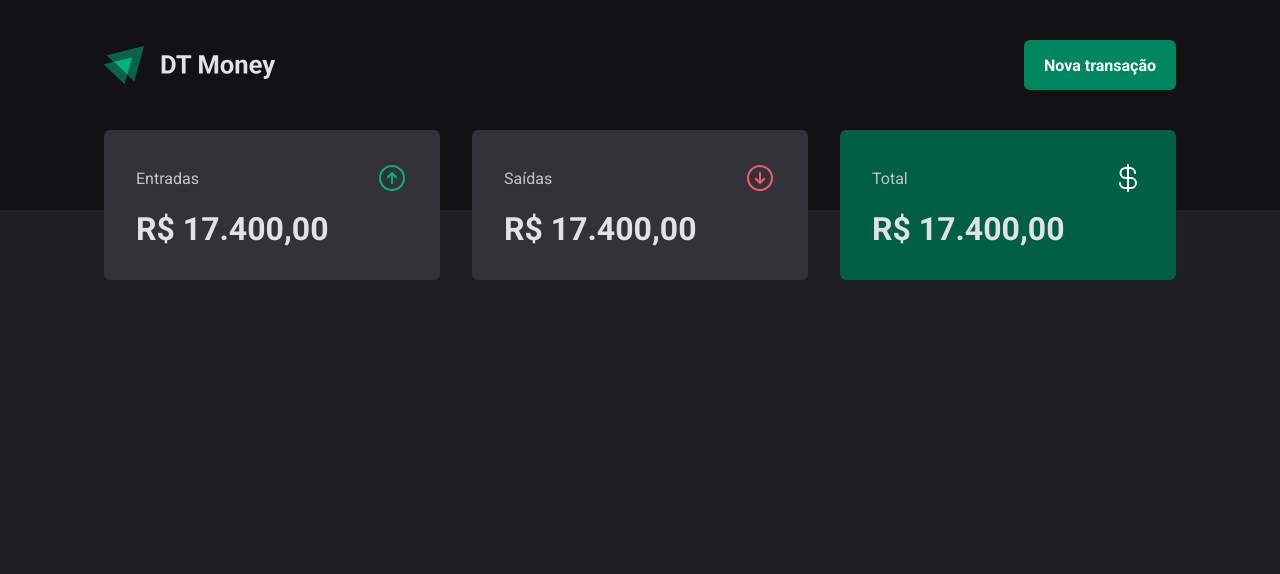
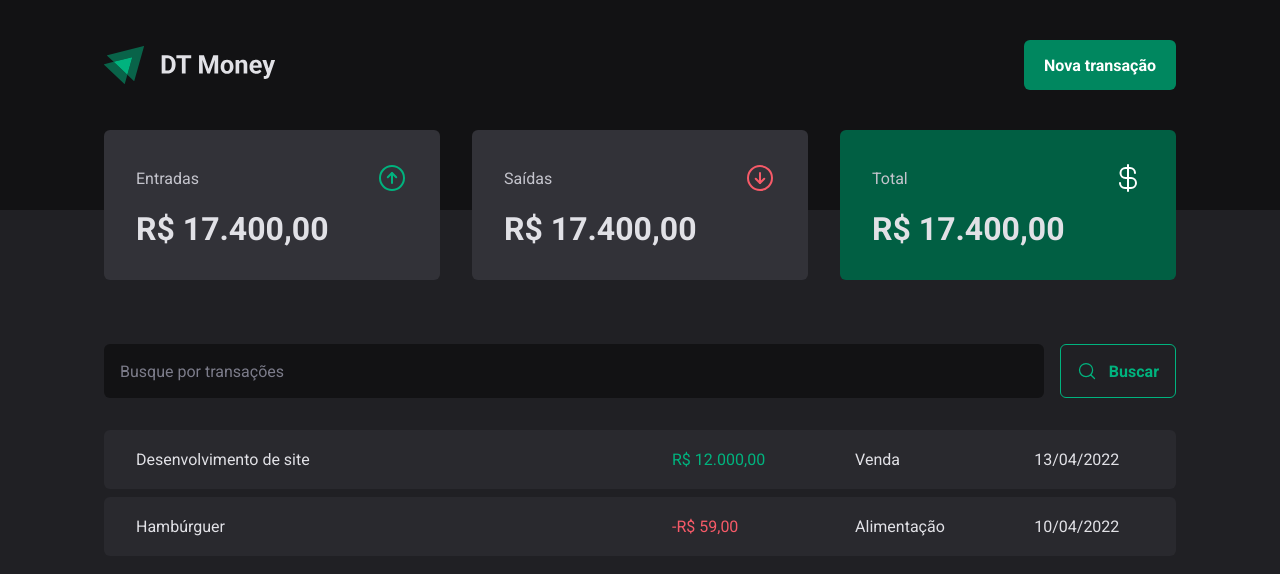
Before and after one commit to RosyProgramming/AulasNode, a React (Vite) app in the folder 03-dt-money/: page / in a window 1280 px wide. Shown: the top 574 px of the page. Built offline with nearby package versions, Linux system fonts and the light colour scheme.

Commit message:
searchForm

```diff
--- /dev/null
+++ b/03-dt-money/src/pages/Transactions/components/SearchForm/index.tsx
@@ -0,0 +1,15 @@
+import { MagnifyingGlass } from "phosphor-react";
+import { SearchFormContainer } from "./styles";
+
+export function SearchForm() {
+    return (
+      <SearchFormContainer>
+        <input type="text" placeholder="Busque por transações" />
+
+        <button type="submit">
+          <MagnifyingGlass size={20} />
+          Buscar
+        </button>
+      </SearchFormContainer>
+    )
+}
--- /dev/null
+++ b/03-dt-money/src/pages/Transactions/components/SearchForm/styles.ts
@@ -0,0 +1,41 @@
+import styled from "styled-components";
+
+export const SearchFormContainer = styled.form`
+    display: flex;
+    gap: 1rem;
+
+    input {
+        flex: 1;
+        border-radius: 6px;
+        border: 0;
+        background: ${props => props.theme["gray-900"]};
+        color: ${props =>  props.theme["gray-300"]};
+        padding: 1rem;
+
+        &::placeholder {
+            color: ${props => props.theme["gray-500"]}
+        }
+    }
+
+    button {
+      display: flex;
+      align-items: center;
+      gap: 0.75rem;
+
+      border: 0;
+      padding: 1rem;
+      background: transparent;
+      border: 1px solid ${props => props.theme["green-300"]};
+      color: ${props => props.theme["green-300"]};
+      font-weight: bold;
+      border-radius: 6px;
+
+      &:hover {
+        background: ${props => props.theme["green-500"]};
+        border-color: ${props => props.theme["green-500"]};
+        color: ${props => props.theme.white};
+        transition: background-color 0.2s, color 0.2s, border-color 0.2s;
+
+      }
+    }
+`;
--- a/03-dt-money/src/pages/Transactions/index.tsx
+++ b/03-dt-money/src/pages/Transactions/index.tsx
@@ -1,11 +1,40 @@
 import { Header } from "../../components/Header";
 import { Summary } from "../../components/Summary";
+import { SearchForm } from "./components/SearchForm";
+import { PriceHighlight, TransactionsContainer, TransactionsTable } from "./styles";
 
 export function Transactions() {
   return (
     <div>
       <Header />
       <Summary />
+      <TransactionsContainer>
+        <SearchForm />
+        <TransactionsTable>
+          <tbody>
+            <tr>
+              <td width="50%">Desenvolvimento de site</td>
+              <td>
+                <PriceHighlight variant="income">
+                  R$ 12.000,00
+                </PriceHighlight>
+              </td>
+              <td>Venda</td>
+              <td>13/04/2022</td>
+            </tr>
+            <tr>
+              <td width="50%">Hambúrguer</td>
+              <td>
+                <PriceHighlight variant="outcome">
+                  -R$ 59,00
+                </PriceHighlight>
+              </td>
+              <td>Alimentação</td>
+              <td>10/04/2022</td>
+            </tr>
+          </tbody>
+        </TransactionsTable>
+      </TransactionsContainer>
     </div>
   );
 }
--- a/03-dt-money/src/pages/Transactions/styles.ts
+++ b/03-dt-money/src/pages/Transactions/styles.ts
@@ -0,0 +1,38 @@
+import styled from "styled-components";
+
+export const TransactionsContainer = styled.main`
+  width: 100%;
+  max-width: 1120px;
+  margin: 4rem auto 0;
+  padding: 0 1.5rem;
+`;
+
+export const TransactionsTable = styled.table`
+  width: 100%;
+  border-collapse: separate;
+  border-spacing: 0 0.5rem;
+  margin-top: 1.5rem;
+
+  td {
+    padding: 1.25rem 2rem;
+    background: ${props => props.theme["gray-700"]};
+
+    &:first-child {
+      border-top-left-radius: 6px;
+      border-bottom-left-radius: 6px;
+    }
+
+    &:last-child {
+      border-top-right-radius: 6px;
+      border-bottom-right-radius: 6px;
+    }
+  }
+`;
+
+interface PriceHighlightProps {
+  variant: "income" | "outcome";
+}
+
+export const PriceHighlight = styled.span<PriceHighlightProps>`
+  color: ${props => props.variant === "income" ? props.theme["green-300"] : props.theme["red-300"]};
+`;
```
